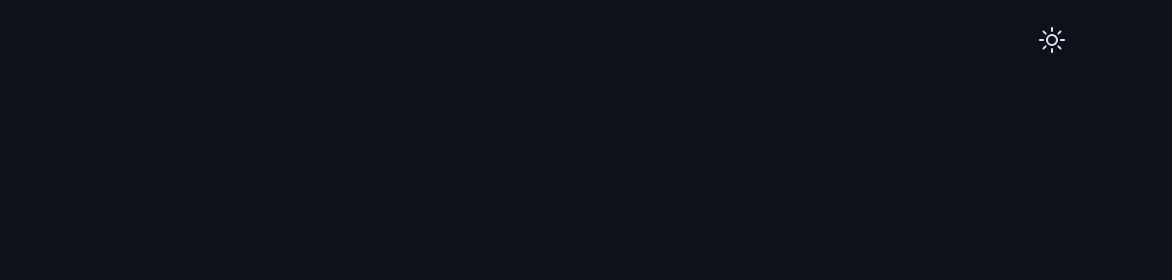
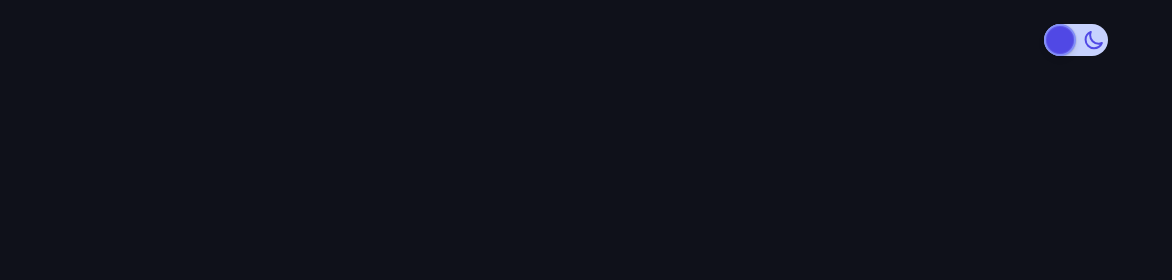
Before and after one commit to DaraghColl/ui-components, an Astro site: page / in a window 1280 px wide. Shown: the top 280 px of the page, 108-1280 px from the left. Built offline with nearby package versions, Linux system fonts and the light colour scheme; Astro itself is replaced by a stand-in of ours.

Commit message:
feat: update theme toggle colors and animation

```diff
--- a/src/components/site-components/navbar/theme-toggle.astro
+++ b/src/components/site-components/navbar/theme-toggle.astro
@@ -1,4 +1,6 @@
 <button class="theme-toggle" aria-label="toggle theme" data-theme="dark">
+	<div class="theme-toggle-ball"></div>
+	<div class="theme-toggle__icons">
 		<svg
 			xmlns="http://www.w3.org/2000/svg"
 			fill="none"
@@ -27,59 +29,77 @@
 				d="M21.752 15.002A9.72 9.72 0 0 1 18 15.75c-5.385 0-9.75-4.365-9.75-9.75 0-1.33.266-2.597.748-3.752A9.753 9.753 0 0 0 3 11.25C3 16.635 7.365 21 12.75 21a9.753 9.753 0 0 0 9.002-5.998Z"
 			></path>
 		</svg>
+	</div>
 </button>
 
 <style>
 	.theme-toggle {
-		background-color: transparent;
+		background-color: #c7d2fe;
+		position: relative;
 		display: flex;
 		align-items: center;
-		padding: var(--spacing-sm);
+		width: 4rem;
+		height: 2rem;
 		border: none;
 		border-radius: 1rem;
 		cursor: pointer;
 	}
 
-	.theme-toggle svg {
+	.theme-toggle-ball {
+		position: absolute;
+		left: 0;
+		top: 0;
+		background-color: var(--color-accent);
 		width: 2rem;
 		height: 2rem;
+		padding: var(--spacing-sm);
+		border: 2px solid var(--color-accent-lighten);
+		border-radius: var(--rounded-full);
+		box-shadow: var(--shadow);
+		z-index: 1;
+		transition: var(--transition-short) ease-in;
 	}
 
 	.theme-toggle svg {
-		color: var(--color-font);
+		color: var(--color-accent);
+		width: 1.8rem;
+		height: 1.8rem;
+		padding: var(--spacing-xs);
 	}
 
-	.theme-toggle__dark {
-		opacity: 0;
+	.theme-toggle svg path {
+		stroke-width: 2.3;
+	}
+
+	.theme-toggle__icons {
+		display: flex;
+		justify-content: space-between;
+		width: 100%;
+	}
+
+	.theme-toggle[data-theme='light'] .theme-toggle-ball {
+		transform: translateX(2rem);
+		transition: var(--transition-short) ease-in;
 	}
 
 	.theme-toggle__icon-active {
-		animation: icon-active 0.5s ease-in forwards;
+		opacity: 0;
+		transform: translateY(1rem);
 	}
 
 	.theme-toggle__icon-inactive {
-		animation: icon-inactive 0.5s ease-in forwards;
+		animation: theme-toggle var(--transition-short) ease-in forwards;
 	}
 
-	@keyframes icon-active {
+	@keyframes theme-toggle {
 		from {
-			transform: translateX(-2rem);
 			opacity: 0;
-		}
-		to {
-			transform: translateX(0);
-			opacity: 1;
-		}
+			transform: translateY(1rem);
 		}
 
-	@keyframes icon-inactive {
-		from {
-			transform: translateX(0);
+		to {
 			opacity: 1;
-		}
-		to {
-			transform: translateX(2rem);
-			opacity: 0;
+			transform: translateY(0);
 		}
 	}
 </style>
```
Lines whose indentation alone changed are shown as unchanged.
